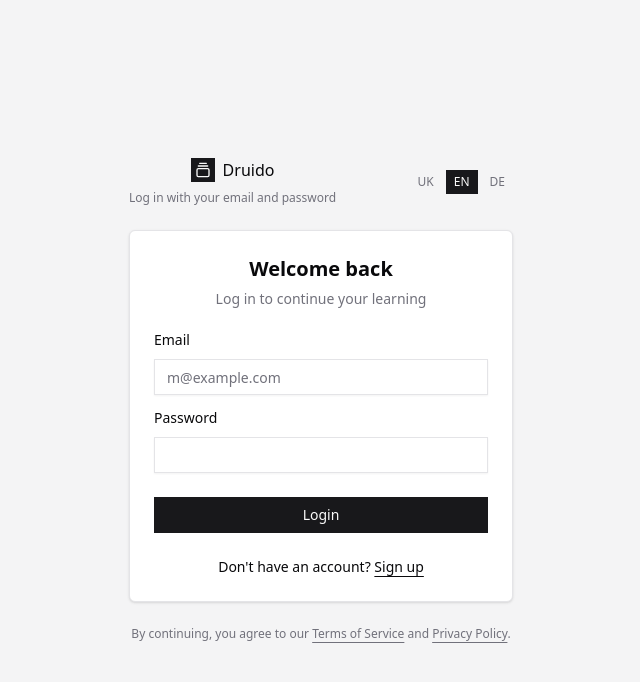
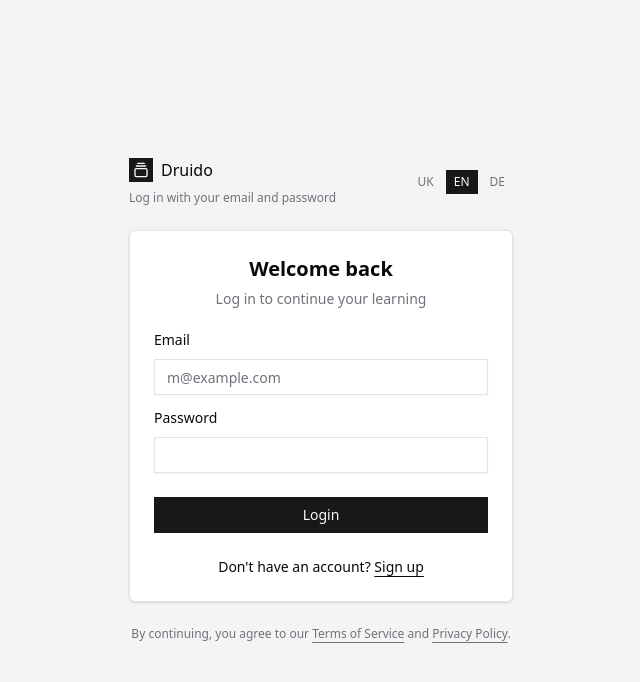
Before and after one commit to dwarionas/druido-client, a Next.js app: page /login in a window 1280 px wide. Shown: the top 682 px of the page, without its empty margins (319-959 px from the left). Built offline with nearby package versions, Linux system fonts and the light colour scheme; no server answers.

Commit message:
some style changes

```diff
--- a/app/login/page.tsx
+++ b/app/login/page.tsx
@@ -8,7 +8,7 @@
 function LoginHeader() {
 	const { t } = useI18n();
 	return (
-		<div className="flex flex-col items-center gap-2">
+		<div className="flex flex-col gap-2">
 			<a href="#" className="flex items-center gap-2 font-medium">
 				<div className="bg-primary text-primary-foreground flex size-6 items-center justify-center rounded-md">
 					<GalleryVerticalEnd className="size-4" />
```
